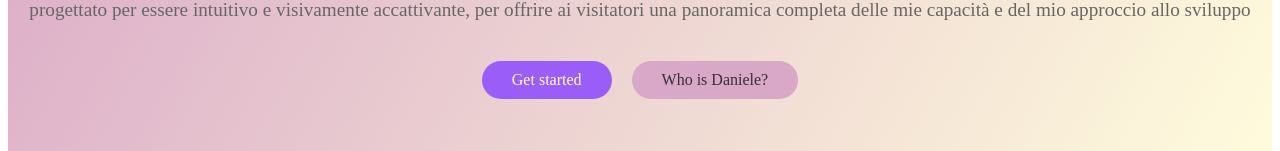
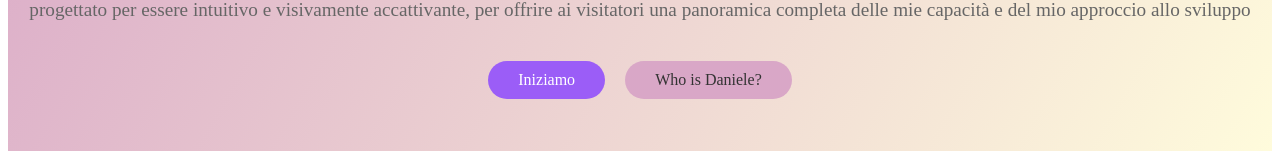
Before and after one commit to putzoludaniele3/portfolio-daniele, an Angular app: page / in a window 1280 px wide. Shown: the part 417-568 px from the top of the page. Built offline with nearby package versions, Linux system fonts and the light colour scheme.

Commit message:
rebuild for github pgs

```diff
--- a/src/app/home/home.component.html
+++ b/src/app/home/home.component.html
@@ -25,7 +25,7 @@
     approccio allo sviluppo
   </p>
   <div class="buttons">
-    <a class="btn-primary" href="#">Get started</a>
+    <a class="btn-primary" href="#">Iniziamo</a>
     <a class="btn-secondary" href="#">Who is Daniele?</a>
   </div>
 </div>
```
Also changed, not shown: 3 other files (tests, documents, lock files or other folders).
